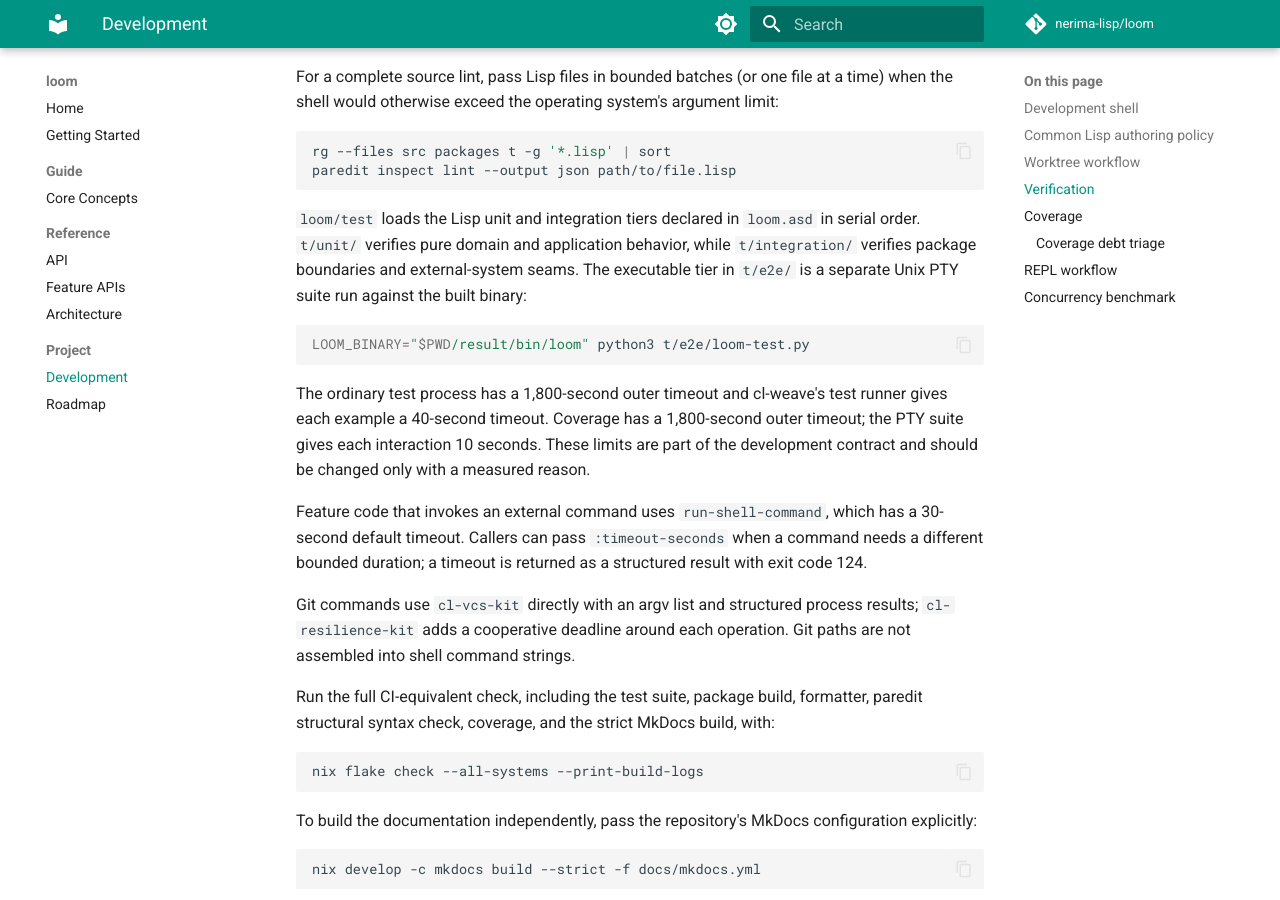
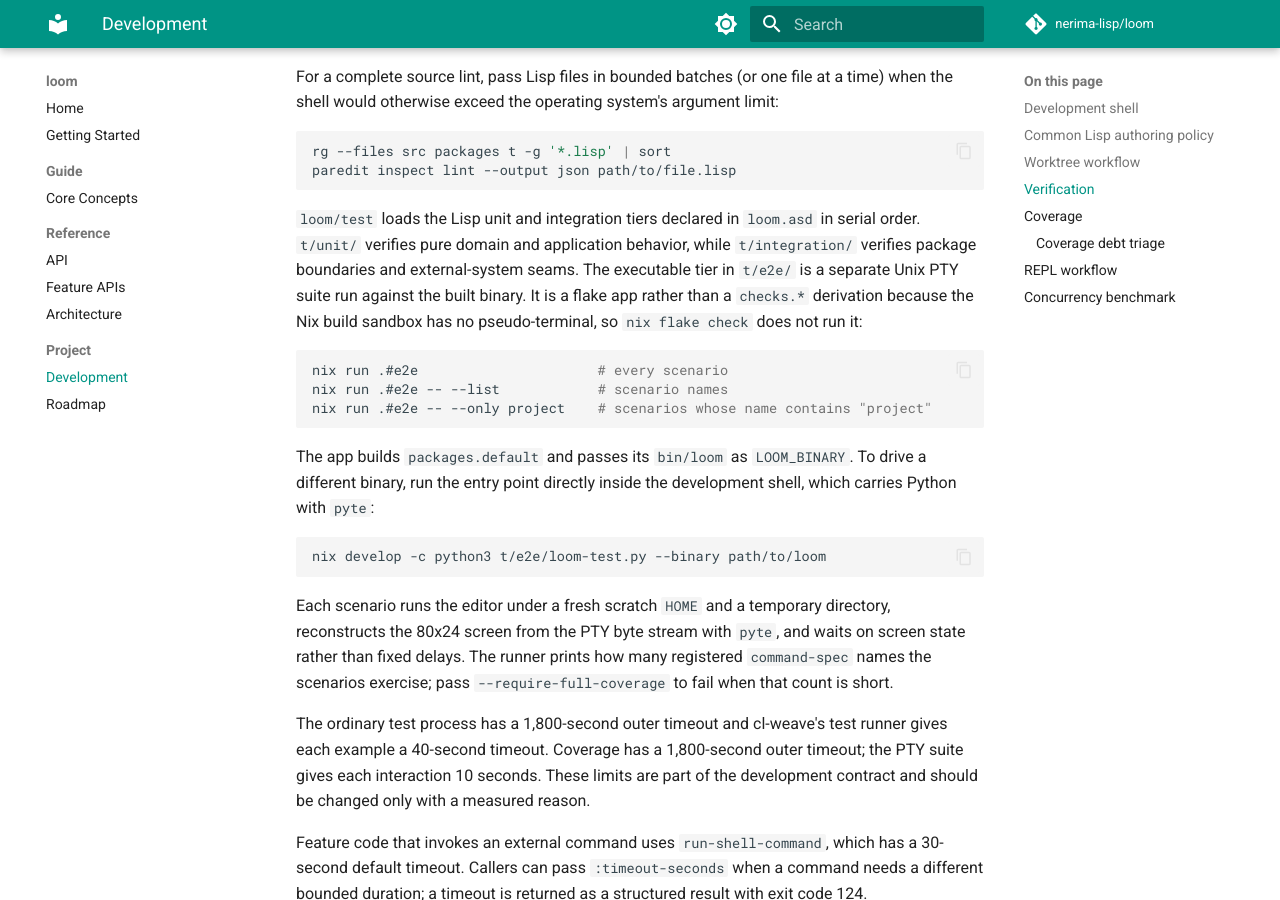
Before and after one commit to nerima-lisp/loom, an MkDocs documentation site: the page built from docs/src/project/development.md, in a window 1280 px wide and 900 px high, scrolled down 2082 px. Built offline with MkDocs 1.6.1 and Material for MkDocs 9.7.7, drawn with Linux system fonts in a browser that asks for light colours; comment, search, counter and statistics services are not loaded.

````diff
--- a/docs/src/project/development.md
+++ b/docs/src/project/development.md
@@ -109,11 +109,28 @@ paredit inspect lint --output json path/to/file.lisp
 serial order. `t/unit/` verifies pure domain and application behavior, while
 `t/integration/` verifies package boundaries and external-system seams. The
 executable tier in `t/e2e/` is a separate Unix PTY suite run against the built
-binary:
+binary. It is a flake app rather than a `checks.*` derivation because the Nix
+build sandbox has no pseudo-terminal, so `nix flake check` does not run it:
 
 ```sh
-LOOM_BINARY="$PWD/result/bin/loom" python3 t/e2e/loom-test.py
+nix run .#e2e                      # every scenario
+nix run .#e2e -- --list            # scenario names
+nix run .#e2e -- --only project    # scenarios whose name contains "project"
 ```
+
+The app builds `packages.default` and passes its `bin/loom` as `LOOM_BINARY`.
+To drive a different binary, run the entry point directly inside the
+development shell, which carries Python with `pyte`:
+
+```sh
+nix develop -c python3 t/e2e/loom-test.py --binary path/to/loom
+```
+
+Each scenario runs the editor under a fresh scratch `HOME` and a temporary
+directory, reconstructs the 80x24 screen from the PTY byte stream with
+`pyte`, and waits on screen state rather than fixed delays. The runner prints
+how many registered `command-spec` names the scenarios exercise; pass
+`--require-full-coverage` to fail when that count is short.
 
 The ordinary test process has a 1,800-second outer timeout and cl-weave's test
 runner gives each example a 40-second timeout. Coverage has a 1,800-second
````
Also changed, not shown: docs/src/notes/verification-ledger.md (+9 -0 lines), README.md.
